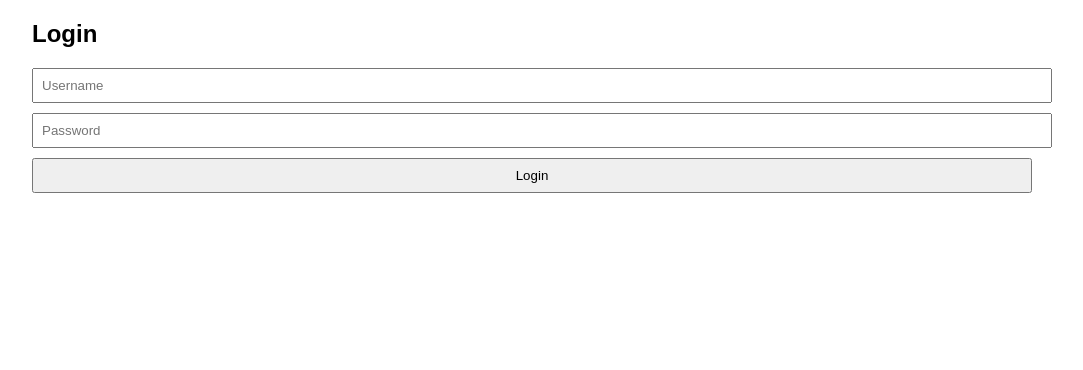
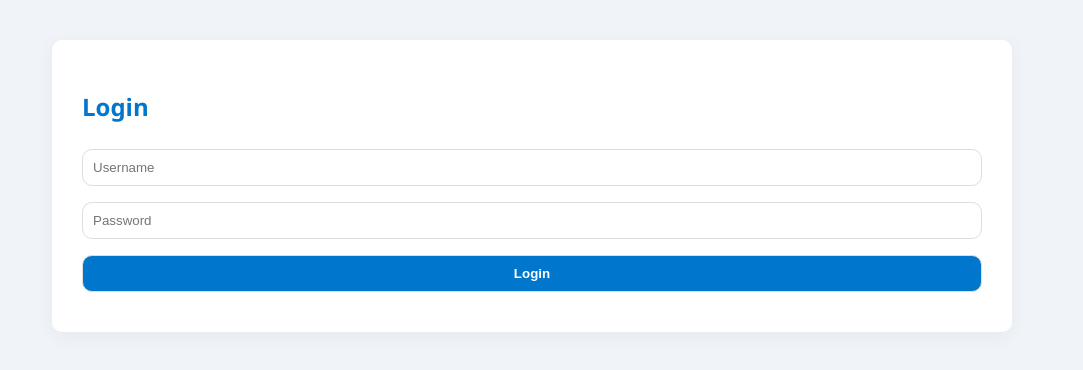
Before and after one commit to Choky159/choky, a plain HTML site: page index.html in a window 1280 px wide. Shown: the whole page, without its empty margins (108-1191 px from the left). Drawn offline with Linux system fonts and the light colour scheme.

Commit message:
Update index.html

```diff
--- a/index.html
+++ b/index.html
@@ -1,4 +1,3 @@
-
 <!DOCTYPE html>
 <html lang="en">
 <head>
@@ -6,13 +5,74 @@
   <meta name="viewport" content="width=device-width, initial-scale=1.0">
   <title>Stock Opname</title>
   <style>
-    body { font-family: Arial, sans-serif; margin: 20px; }
-    .hidden { display: none; }
-    .container { max-width: 1000px; margin: auto; }
-    label, input, button, select { display: block; margin-top: 10px; width: 100%; padding: 8px; }
-    table { width: 100%; border-collapse: collapse; margin-top: 20px; }
-    th, td { border: 1px solid #ccc; padding: 8px; text-align: left; }
-    .button-group { display: flex; gap: 10px; margin-top: 20px; }
+    :root {
+      --primary: #0077cc;
+      --secondary: #f9f9f9;
+      --border: #ddd;
+      --radius: 10px;
+    }
+    body {
+      font-family: 'Segoe UI', Tahoma, Geneva, Verdana, sans-serif;
+      margin: 0;
+      background-color: #f0f4f8;
+      color: #333;
+    }
+    .container {
+      max-width: 900px;
+      margin: 40px auto;
+      background-color: #fff;
+      padding: 30px;
+      border-radius: var(--radius);
+      box-shadow: 0 4px 20px rgba(0, 0, 0, 0.05);
+    }
+    h2 {
+      color: var(--primary);
+      margin-bottom: 20px;
+    }
+    label {
+      margin-top: 20px;
+      display: block;
+      font-weight: 600;
+    }
+    input, select, button {
+      width: 100%;
+      padding: 10px;
+      margin-top: 6px;
+      margin-bottom: 10px;
+      border: 1px solid var(--border);
+      border-radius: var(--radius);
+      box-sizing: border-box;
+    }
+    button {
+      background-color: var(--primary);
+      color: #fff;
+      cursor: pointer;
+      font-weight: bold;
+    }
+    button:hover {
+      background-color: #005fa3;
+    }
+    table {
+      width: 100%;
+      border-collapse: collapse;
+      margin-top: 20px;
+    }
+    th, td {
+      border: 1px solid var(--border);
+      padding: 10px;
+      text-align: left;
+    }
+    th {
+      background-color: var(--secondary);
+    }
+    .hidden {
+      display: none;
+    }
+    .button-group {
+      display: flex;
+      gap: 10px;
+      margin-top: 20px;
+    }
   </style>
 </head>
 <body>
@@ -133,13 +193,11 @@
   }
 
   function exportToCSV() {
-    let csvContent = "data:text/csv;charset=utf-8,Conveyor,Pipa,Code,Ducting,Qty Aktual
-";
+    let csvContent = "data:text/csv;charset=utf-8,Conveyor,Pipa,Code,Ducting,Qty Aktual\n";
     currentFiltered.forEach(item => {
       const qty = document.getElementById(`actual-${item.id}`)?.value || '';
       const row = [item.conveyor, item.pipa, item.code, item.ducting, qty].join(",");
-      csvContent += row + "
-";
+      csvContent += row + "\n";
     });
     const encodedUri = encodeURI(csvContent);
     const link = document.createElement("a");
```
